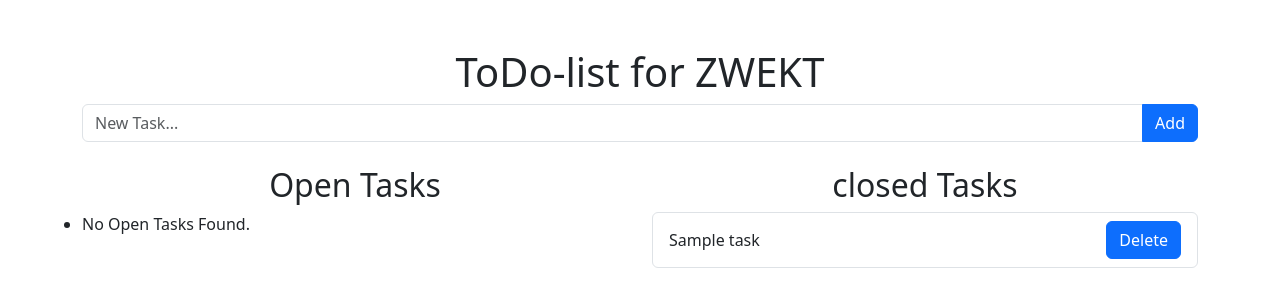
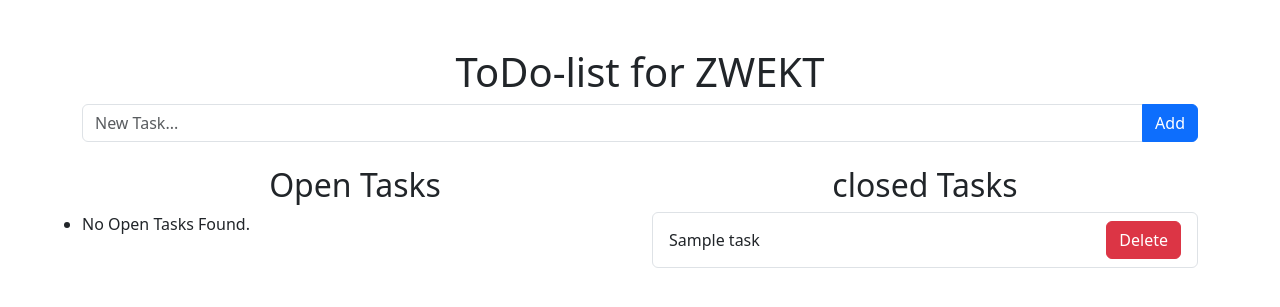
Before and after one commit to ZACKstrX/todo-list, a PHP site: page / in a window 1280 px wide. Shown: the top 307 px of the page. Run offline with PHP 8.4, Linux system fonts and the light colour scheme; tables that the repository leaves empty or names only in its code hold one stand-in row (values such as "Sample post").

Commit message:
fix : fixing the post to get bug and changing the color of the delete button  in closed tasks section

```diff
--- a/index.php
+++ b/index.php
@@ -8,6 +8,7 @@ if($_SERVER ['REQUEST_METHOD']==='POST'){
         $stmt->execute();
         $stmt->close();
     }
+        header("location: " .$_SERVER['PHP_SELF']);
 }
  $open_tasks = $conn->query("SELECT * FROM tasks WHERE is_completed=0");
  $closed_tasks = $conn->query("SELECT * FROM tasks where is_completed=1");
@@ -61,7 +62,7 @@ if($_SERVER ['REQUEST_METHOD']==='POST'){
                     <li class="list-group-item d-flex justify-content-between align-items-center">
                         <?php echo $row['task_name']; ?>
                         <div>
-                            <a href="delete_tasks.php?id=<?php echo $row['id']; ?>" class="btn btn-primary">Delete</a>
+                            <a href="delete_tasks.php?id=<?php echo $row['id']; ?>" class="btn btn-danger">Delete</a>
                         </div>
                     </li>
                     <?php endwhile; ?>
```
